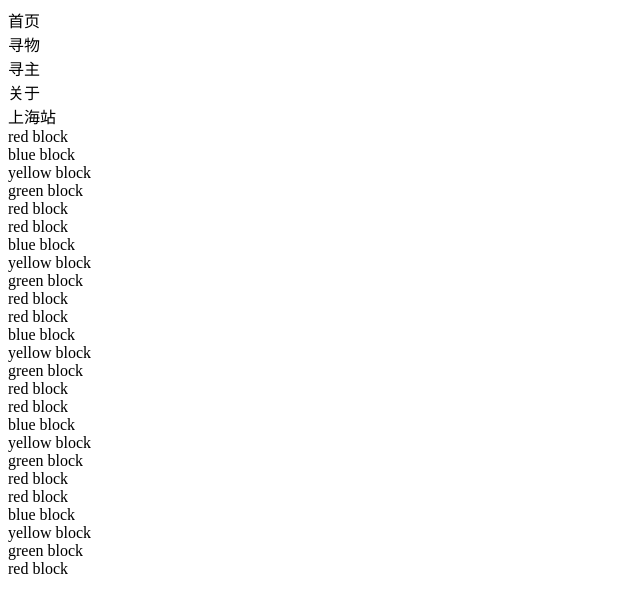
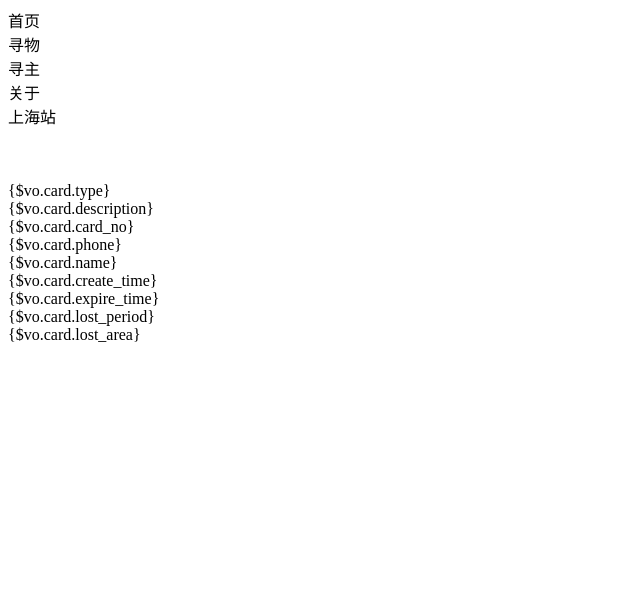
Before and after one commit to liuchunchen/jisuxun, a PHP site: page /DbName/Apps/Modules/Index/Tpl/Index/index.html in a window 1280 px wide. Shown: the top 613 px of the page, without its empty margins (0-640 px from the left). Run offline with PHP 8.4, Linux system fonts and the light colour scheme.

Commit message:
Modify Tpl and combined with DB connection

```diff
--- a/Apps/Modules/Index/Tpl/Index/index.html
+++ b/Apps/Modules/Index/Tpl/Index/index.html
@@ -12,31 +12,20 @@
     <div class="nav" id="city"> 上海站 </div>
 </div>
 <div id="content">
-    <div class="block block_red"> red block </div>
-    <div class="block block_blue"> blue block </div>
-    <div class="block block_yellow"> yellow block </div>
-    <div class="block block_green"> green block </div>
-    <div class="block block_red"> red block </div>
-    <div class="block block_red"> red block </div>
-    <div class="block block_blue"> blue block </div>
-    <div class="block block_yellow"> yellow block </div>
-    <div class="block block_green"> green block </div>
-    <div class="block block_red"> red block </div>
-    <div class="block block_red"> red block </div>
-    <div class="block block_blue"> blue block </div>
-    <div class="block block_yellow"> yellow block </div>
-    <div class="block block_green"> green block </div>
-    <div class="block block_red"> red block </div>
-    <div class="block block_red"> red block </div>
-    <div class="block block_blue"> blue block </div>
-    <div class="block block_yellow"> yellow block </div>
-    <div class="block block_green"> green block </div>
-    <div class="block block_red"> red block </div>
-    <div class="block block_red"> red block </div>
-    <div class="block block_blue"> blue block </div>
-    <div class="block block_yellow"> yellow block </div>
-    <div class="block block_green"> green block </div>
-    <div class="block block_red"> red block </div>
+    <volist name="data" id="vo">
+        <div class="block {$vo.color}">
+            <br/><br/><br/>
+            {$vo.card.type}<br/>
+            {$vo.card.description}<br/>
+            {$vo.card.card_no}<br/>
+            {$vo.card.phone}<br/>
+            {$vo.card.name}<br/>
+            {$vo.card.create_time}<br/>
+            {$vo.card.expire_time}<br/>
+            {$vo.card.lost_period}<br/>
+            {$vo.card.lost_area}<br/>
+        </div>
+    </volist>
 </div>
 
 <include file="Public:footer" />
--- a/Apps/Modules/Index/Tpl/Public/css/style.css
+++ b/Apps/Modules/Index/Tpl/Public/css/style.css
@@ -9,6 +9,7 @@
 	height:318px;
 	width:318px;
 	margin:1px;
+    font:15px/20px Microsoft YaHei;
 	text-align:center;
 	float:left;
 }
```
Also changed, not shown: Apps/Modules/Index/Action/IndexAction.class.php (+18 -0 lines).
